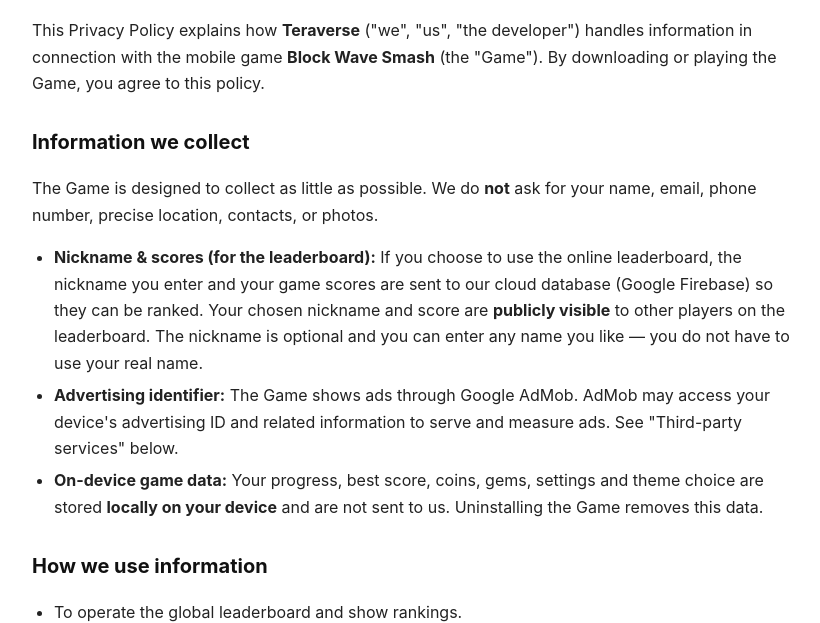
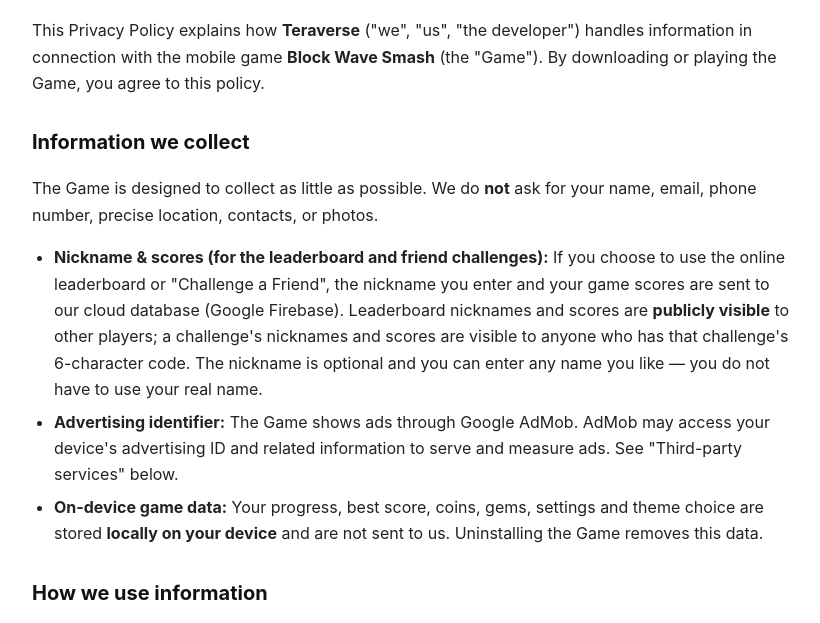
Before and after one commit to scientificverse/blockwavesmash-privacy-policy, a plain HTML site: page privacy-policy.html in a window 1280 px wide. Shown: the part 114-737 px from the top of the page, without its empty margins (228-1048 px from the left). Drawn offline with Linux system fonts and the light colour scheme.

Commit message:
Add files via upload

```diff
--- a/privacy-policy.html
+++ b/privacy-policy.html
@@ -22,7 +22,7 @@
 <h2>Information we collect</h2>
 <p>The Game is designed to collect as little as possible. We do <strong>not</strong> ask for your name, email, phone number, precise location, contacts, or photos.</p>
 <ul>
-  <li><strong>Nickname &amp; scores (for the leaderboard):</strong> If you choose to use the online leaderboard, the nickname you enter and your game scores are sent to our cloud database (Google Firebase) so they can be ranked. Your chosen nickname and score are <strong>publicly visible</strong> to other players on the leaderboard. The nickname is optional and you can enter any name you like — you do not have to use your real name.</li>
+  <li><strong>Nickname &amp; scores (for the leaderboard and friend challenges):</strong> If you choose to use the online leaderboard or "Challenge a Friend", the nickname you enter and your game scores are sent to our cloud database (Google Firebase). Leaderboard nicknames and scores are <strong>publicly visible</strong> to other players; a challenge's nicknames and scores are visible to anyone who has that challenge's 6-character code. The nickname is optional and you can enter any name you like — you do not have to use your real name.</li>
   <li><strong>Advertising identifier:</strong> The Game shows ads through Google AdMob. AdMob may access your device's advertising ID and related information to serve and measure ads. See "Third-party services" below.</li>
   <li><strong>On-device game data:</strong> Your progress, best score, coins, gems, settings and theme choice are stored <strong>locally on your device</strong> and are not sent to us. Uninstalling the Game removes this data.</li>
 </ul>
```
